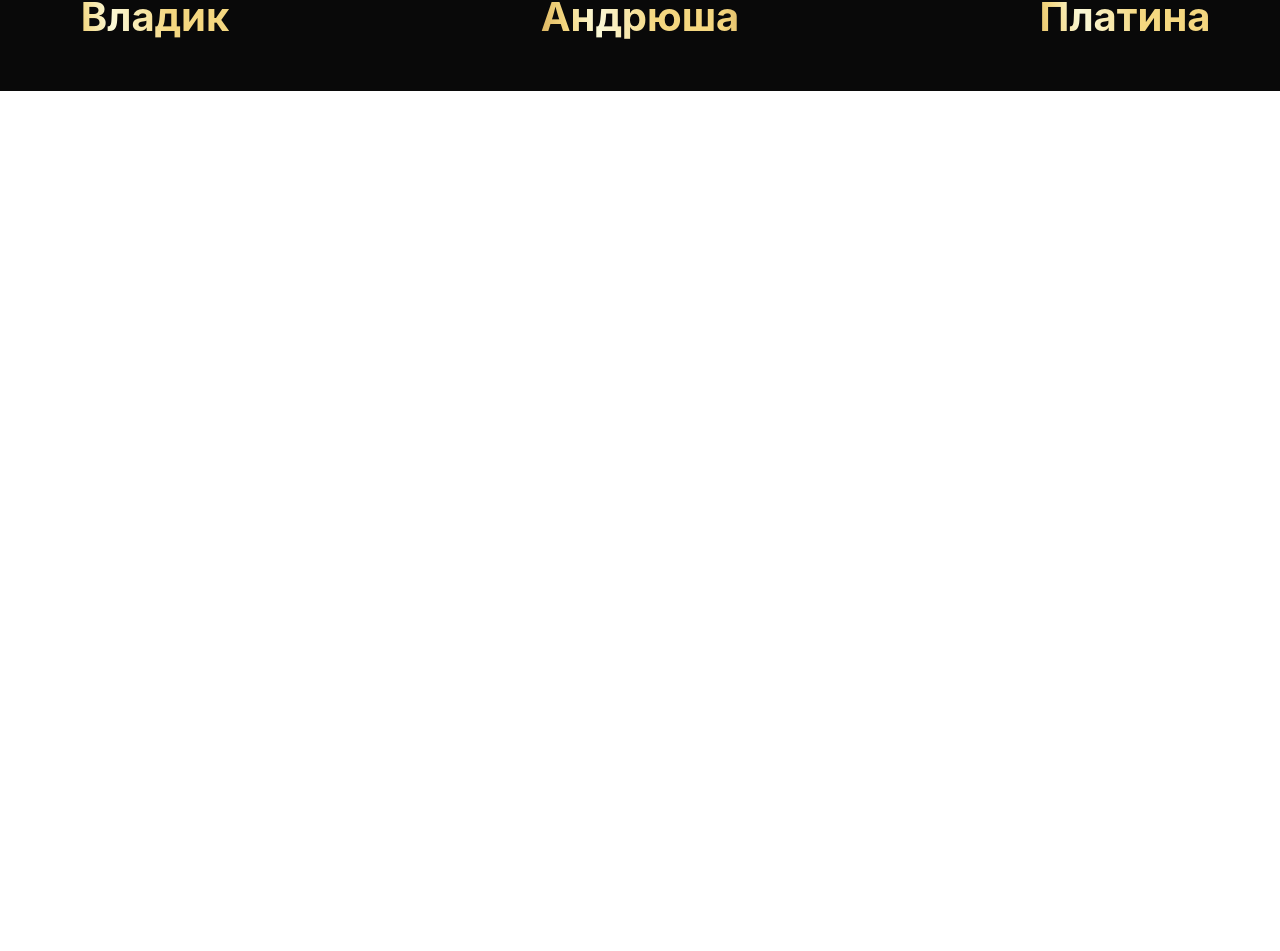
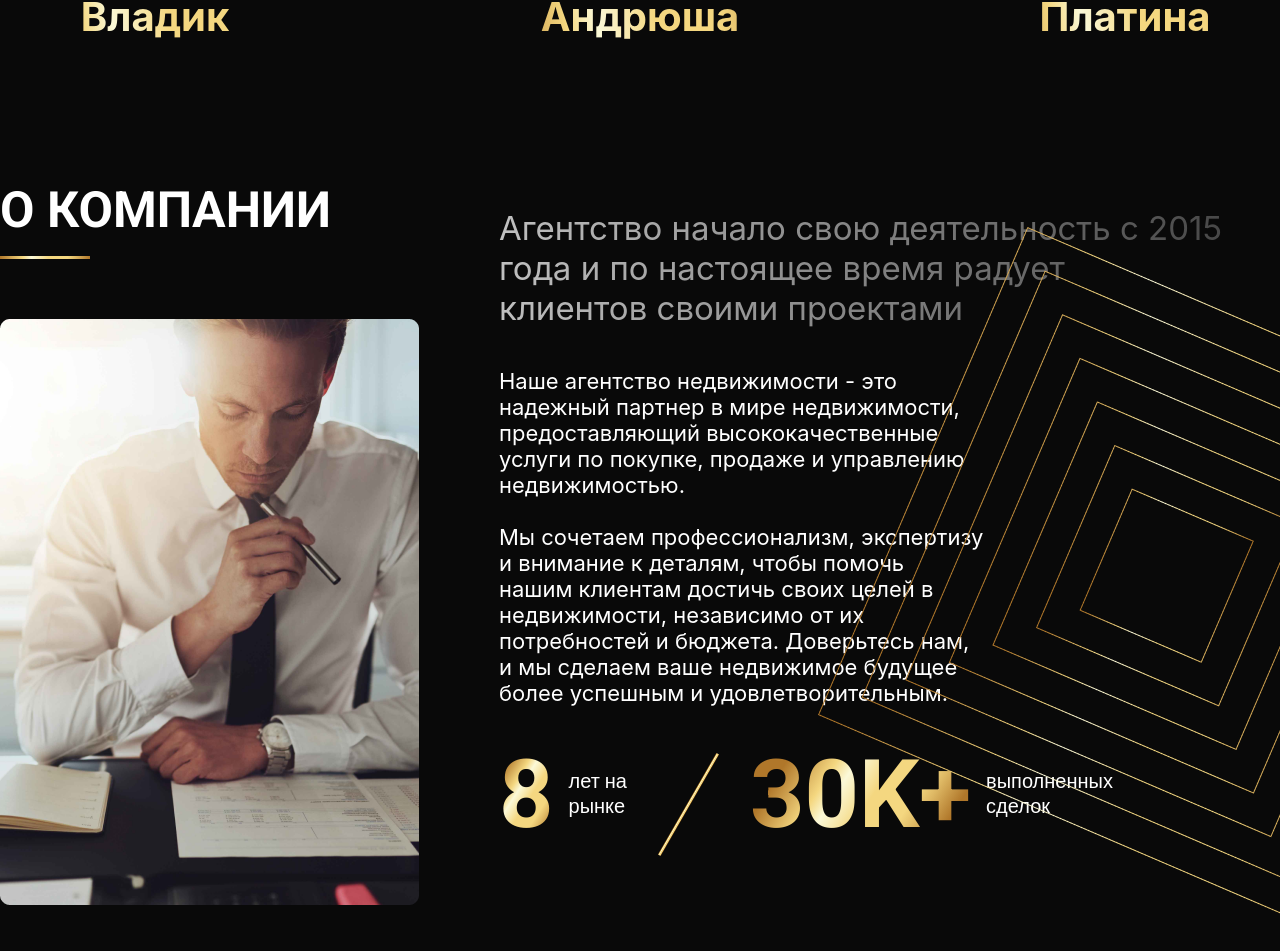
Before and after one commit to when-dev/LuxAgency-layout, a React (Create React App) app: page / in a window 1280 px wide. Shown: the part 3193-4144 px from the top of the page. Before the commit the page ends 3284 px from the top, so only its background shows below. Built offline with nearby package versions, Linux system fonts and the light colour scheme.

Commit message:
complete the about-company section

```diff
--- a/src/App.js
+++ b/src/App.js
@@ -12,6 +12,8 @@ import {
   andrusha,
   platina,
 } from "./assets/image/index.js";
+import thinkingMan from "./assets/image/about/thinking-man.png";
+import bgSquare from './assets/image/icons/bg-border-square.png';
 import logo from "./assets/image/logo.svg";
 import callbtn from "./assets/image/call.svg";
 import "./assets/css/style.css";
@@ -58,8 +60,10 @@ function App() {
             Наша <br /> команда
           </h2>
           <p className="team-description">
-            Команда профессионалов, которая работает над тем, чтобы предоставить <br />
-            вам лучший сервис и креативные решения. Мы рады реализовать самые <br />
+            Команда профессионалов, которая работает над тем, чтобы предоставить{" "}
+            <br />
+            вам лучший сервис и креативные решения. Мы рады реализовать самые{" "}
+            <br />
             сложные проекты и предоставить вам недвижимость вашей мечты!
           </p>
         </div>
@@ -116,6 +120,50 @@ function App() {
           </div>
         </div>
       </section>
+
+      <section className="about-company">
+        <div className="container">
+          <div className="left-content">
+            <h2 className="about-title">о компании</h2>
+            <img src={thinkingMan} alt="thinkingMan" />
+          </div>
+          <div className="right-content">
+            <p className="gradient-text">
+              Агентство начало свою деятельность с 2015 <br /> года и по
+              настоящее время радует <br /> клиентов своими проектами
+            </p>
+            <p className="about__company-text">
+              Наше агентство недвижимости - это <br /> надежный партнер в мире
+              недвижимости, <br /> предоставляющий высококачественные <br />{" "}
+              услуги по покупке, продаже и управлению <br /> недвижимостью.{" "}
+              <br /> <br /> Мы сочетаем профессионализм, экспертизу <br /> и
+              внимание к деталям, чтобы помочь <br />
+              нашим клиентам достичь своих целей в <br /> недвижимости,
+              независимо от их <br /> потребностей и бюджета. Доверьтесь нам,{" "}
+              <br /> и мы сделаем ваше недвижимое будущее <br /> более успешным
+              и удовлетворительным.
+            </p>
+            <div className="company-stats">
+              <div className="company-years">
+                <span>8</span>
+                <p>
+                  лет на <br /> рынке
+                </p>
+              </div>
+              <div className="line"></div>
+              <div className="company-deals">
+                <span>30K+</span>
+                <p>
+                  выполненных <br /> сделок
+                </p>
+              </div>
+            </div>
+          </div>
+          <div className="border-square">
+            <img src={bgSquare} alt="" />
+          </div>
+        </div>
+      </section>
     </div>
   );
 }
--- a/src/assets/css/style.css
+++ b/src/assets/css/style.css
@@ -53,7 +53,7 @@ nav.header__nav ul li a {
   color: white;
 }
 
-.header__inner img.logo  {
+.header__inner img.logo {
   padding: 40px 30px 40px 30px;
   width: 200px;
 }
@@ -64,7 +64,9 @@ nav.header__nav ul li a {
   height: 45px;
 }
 
-.header h1, h2, .order-btn {
+.header h1,
+h2,
+.order-btn {
   display: flex;
   align-items: center;
   justify-content: center;
@@ -99,9 +101,16 @@ nav.header__nav ul li a {
   border: transparent;
   border-radius: 20px;
   cursor: pointer;
-    background: linear-gradient(20.79deg, #F6E188 -22.06%, #A56A28 15.96%, #E2AC54 40.29%, #F2DA82 69.17%, #BB772C 96.54%, #EDA948 130%);
+  background: linear-gradient(
+    20.79deg,
+    #f6e188 -22.06%,
+    #a56a28 15.96%,
+    #e2ac54 40.29%,
+    #f2da82 69.17%,
+    #bb772c 96.54%,
+    #eda948 130%
+  );
 }
-
 
 /* SECTION OUR_TEAM */
 
@@ -130,13 +139,22 @@ section.our_team {
   left: 0;
   width: 90px;
   height: 3px;
-  background: linear-gradient(270deg, #B0772A 0%, #DEB864 16%, #F4D780 25%, #F4D780 46%, #FBF9D8 65%, #F4D780 75%, #B0772A 100%);
+  background: linear-gradient(
+    270deg,
+    #b0772a 0%,
+    #deb864 16%,
+    #f4d780 25%,
+    #f4d780 46%,
+    #fbf9d8 65%,
+    #f4d780 75%,
+    #b0772a 100%
+  );
 }
 
 .team-description {
   font-size: 20px;
   font-weight: 400;
-  color: #C0C0C0;
+  color: #c0c0c0;
 }
 
 .team-grid {
@@ -159,10 +177,168 @@ section.our_team {
 .team-member-name {
   font-size: 40px;
   font-weight: 700;
-  background: linear-gradient(259.94deg, #B0772A 1.53%, #DEB864 16.83%, #F4D780 25.43%, #F4D780 45.5%, #FBF9D8 63.66%, #F4D780 73.22%, #B0772A 97.12%);
+  background: linear-gradient(
+    259.94deg,
+    #b0772a 1.53%,
+    #deb864 16.83%,
+    #f4d780 25.43%,
+    #f4d780 45.5%,
+    #fbf9d8 63.66%,
+    #f4d780 73.22%,
+    #b0772a 97.12%
+  );
   padding: 10px;
   margin-bottom: 40px;
-  -webkit-background-clip: text; /* Для кроссбраузерности */
+  -webkit-background-clip: text;
   background-clip: text;
-  color: transparent; /* Сделает текст невидимым, так как цвет текста сейчас установлен через фон */
+  color: transparent;
 }
+
+/* SECTION ABOUT_COMPANY */
+
+.about-company {
+  padding: 40px 0 80px 0;
+  position: relative;
+}
+
+
+.left-content {
+  flex: 1;
+  padding-right: 20px;
+}
+
+.left-content h2 {
+  margin-top: 50px;
+  display: flex;
+  justify-content: flex-start;
+  text-transform: uppercase;
+  font-family: "Roboto", sans-serif;
+  font-size: 50px;
+  font-weight: 800;
+  position: relative;
+}
+
+.left-content h2::after {
+  content: "";
+  position: absolute;
+  bottom: -20px;
+  left: 0;
+  width: 90px;
+  height: 3px;
+  background: linear-gradient(
+    270deg,
+    #b0772a 0%,
+    #deb864 16%,
+    #f4d780 25%,
+    #f4d780 46%,
+    #fbf9d8 65%,
+    #f4d780 75%,
+    #b0772a 100%
+  );
+}
+
+.left-content img {
+  margin-top: 80px;
+}
+
+.right-content {
+  margin-left: 60px;
+}
+
+.right-content .gradient-text {
+  background: linear-gradient(
+    90deg,
+    #c0c0c0 -0.07%,
+    rgba(192, 192, 192, 0) 141.43%
+  );
+  background-clip: text;
+  color: transparent;
+  font-size: 33px;
+  margin-top: 30px;
+  margin-bottom: 40px;
+}
+
+.about__company-text {
+  margin-bottom: 20px;
+  font-size: 22px;
+  font-weight: 400;
+}
+
+.company-stats {
+  display: flex;
+  flex-direction: row;
+  flex-wrap: wrap;
+}
+
+.company-years,
+.company-deals {
+  display: flex;
+  flex-direction: row;
+  align-items: center;
+}
+
+.company-years {
+  margin-right: 40px;
+}
+
+.company-deals {
+  margin-left: 40px;
+}
+
+.company-years p,
+.company-deals p {
+  margin-left: 15px;
+}
+
+.company-years span,
+.company-deals span {
+  font-family: "Roboto", sans-serif;
+  font-size: 95px;
+  font-weight: 800;
+  background: linear-gradient(
+    302.34deg,
+    #b0772a 14.12%,
+    #deb864 25.07%,
+    #f4d780 31.23%,
+    #f4d780 45.61%,
+    #fbf9d8 58.62%,
+    #f4d780 65.46%,
+    #b0772a 82.58%
+  );
+  background-clip: text;
+  color: transparent;
+}
+
+.right-content {
+  flex: 2;
+}
+
+.company-stats p {
+  font-size: 20px;
+  font-family: "Heebo", sans-serif;
+  font-weight: 400;
+  line-height: 25px;
+}
+
+.line {
+  width: 3px;
+  height: 117px;
+  background: linear-gradient(
+    270deg,
+    #b0772a 0%,
+    #deb864 16%,
+    #f4d780 25%,
+    #f4d780 46%,
+    #fbf9d8 65%,
+    #f4d780 75%,
+    #b0772a 100%
+  );
+  transform: rotate(30deg);
+  margin: 20px 20px 0;
+}
+
+.border-square {
+  position: absolute;
+  right: 0;
+  bottom: 60px;
+}
--- a/src/assets/image/index.js
+++ b/src/assets/image/index.js
@@ -12,7 +12,6 @@ import andrusha from "./our_team/andrusha.png";
 import platina from "./our_team/platina.png";
 
 
-// export default maxWiwi;
 export {
   maxWiwi,
   wellSofi,
```
Lines whose indentation alone changed are shown as unchanged.
